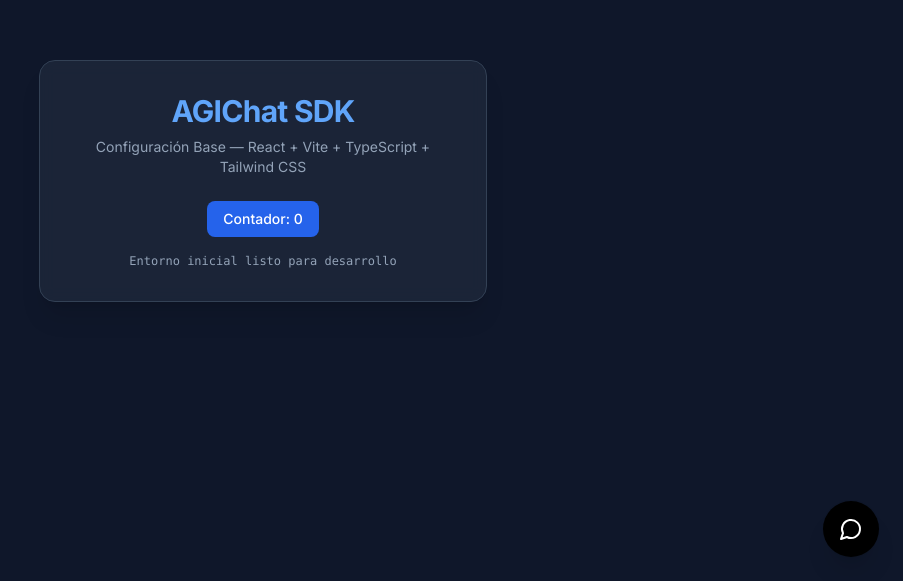
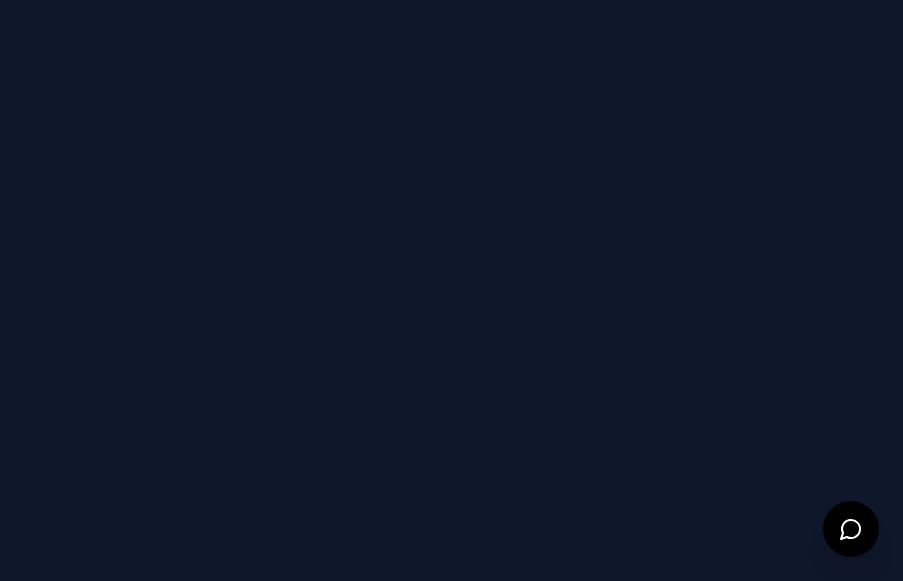
Before and after one commit to J05U3oAr/Proyecto_1_AIEC, a React (Vite) app: page / in a window 1280 px wide. Shown: the part 219-800 px from the top of the page, without its empty margins (377-1280 px from the left). Built offline with nearby package versions, Linux system fonts and the light colour scheme.

Commit message:
style: limpiar pantalla principal y remover boilerplate de inicio

```diff
--- a/src/App.tsx
+++ b/src/App.tsx
@@ -1,29 +1,9 @@
-import React, { useState } from 'react';
+import React from 'react';
 import { ChatWidget } from './components/widget/ChatWidget';
 
 export const App: React.FC = () => {
-  const [count, setCount] = useState(0);
-
   return (
-    <main className="min-h-screen bg-slate-900 text-white flex flex-col items-center justify-center p-6 text-center">
-      <div className="max-w-md w-full bg-slate-800/80 backdrop-blur rounded-2xl p-8 border border-slate-700 shadow-xl">
-        <h1 className="text-3xl font-bold tracking-tight text-blue-400">AGIChat SDK</h1>
-        <p className="mt-2 text-slate-400 text-sm">
-          Configuración Base — React + Vite + TypeScript + Tailwind CSS
-        </p>
-        <div className="mt-6 flex flex-col items-center gap-4">
-          <button
-            type="button"
-            onClick={() => setCount(prev => prev + 1)}
-            className="px-4 py-2 bg-blue-600 hover:bg-blue-700 active:bg-blue-800 text-white rounded-lg text-sm font-medium transition-colors"
-          >
-            Contador: {count}
-          </button>
-          <span className="text-xs text-slate-400 font-mono">
-            Entorno inicial listo para desarrollo
-          </span>
-        </div>
-      </div>
+    <main className="min-h-screen bg-slate-900">
       <ChatWidget />
     </main>
   );
```
Also changed, not shown: 1 other file (tests, documents, lock files or other folders).
